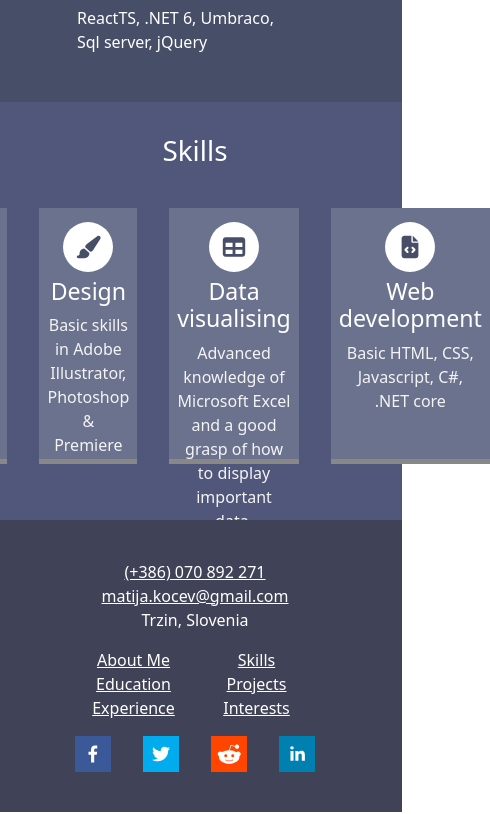
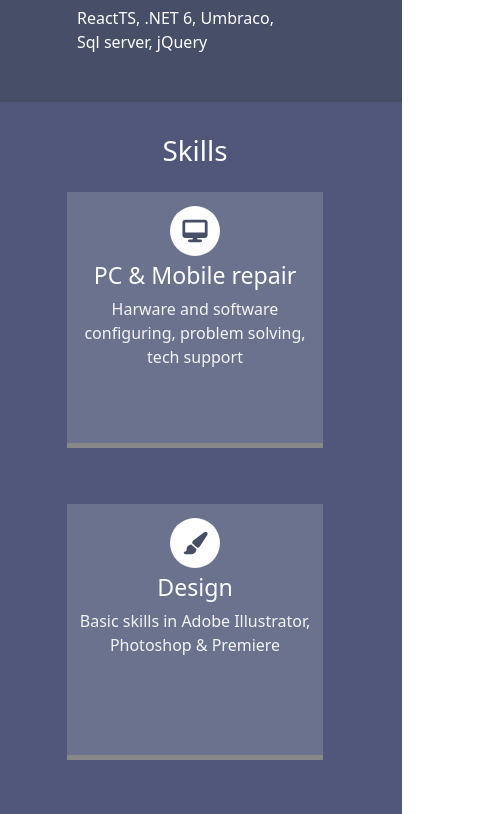
Before and after one commit to MatijaKocevar/portfolio_V2, a React (Vite) app: page / in a window 390 px wide. Shown: the part 3361-4175 px from the top of the page, 490 px wide, since content can reach past the window. Built offline with nearby package versions, Linux system fonts and the light colour scheme.

Commit message:
skills fixed responsive

```diff
--- a/src/components/skills.tsx
+++ b/src/components/skills.tsx
@@ -1,19 +1,17 @@
 import React from 'react';
 import { FontAwesomeIcon } from '@fortawesome/react-fontawesome';
 import { faFacebookF, faGoogle } from '@fortawesome/free-brands-svg-icons';
-import {
-  faTable,
-  faPaintBrush,
-  faDesktop,
-  faFileCode,
-} from '@fortawesome/free-solid-svg-icons';
+import { faTable, faPaintBrush, faDesktop, faFileCode } from '@fortawesome/free-solid-svg-icons';
 import './styles/skills.scss';
+import { Container, Row } from 'react-bootstrap';
 
 const Service = () => {
   return (
-    <div id='skills' className='skills'>
-      <h1 className='heading'>Skills</h1>
-      <div className='container'>
+    <Container id='skills' className='skills'>
+      <Row className='heading-row'>
+        <h1>Skills</h1>
+      </Row>
+      <Row className='skills-container'>
         <div className='box'>
           <div className='circle'>
             <FontAwesomeIcon className='icon' icon={faDesktop} size='2x' />
@@ -35,10 +33,7 @@ const Service = () => {
             <FontAwesomeIcon className='icon' icon={faTable} size='2x' />
           </div>
           <h3>Data visualising</h3>
-          <p>
-            Advanced knowledge of Microsoft Excel and a good grasp of how to
-            display important data.
-          </p>
+          <p>Advanced knowledge of Microsoft Excel and a good grasp of how to display important data.</p>
         </div>
         {/* - */}
         <div className='box'>
@@ -48,8 +43,8 @@ const Service = () => {
           <h3>Web development</h3>
           <p>Basic HTML, CSS, Javascript, C#, .NET core</p>
         </div>
-      </div>
-    </div>
+      </Row>
+    </Container>
   );
 };
 
--- a/src/components/styles/skills.scss
+++ b/src/components/styles/skills.scss
@@ -5,20 +5,22 @@
   text-align: center;
   background-color: v.$mediumPurple;
 
-  h1 {
-    padding-top: 2rem;
-    color: v.$white;
+  .heading-row {
+    h1 {
+      color: v.$white;
+    }
   }
 
-  .container {
-    padding-bottom: 1.5rem;
+  .skills-container {
+    padding-top: 1rem;
     flex-direction: row;
     justify-content: space-between;
-    gap: 2rem;
     display: flex;
     justify-content: center;
     align-items: center;
     width: 100%;
+    gap: 2rem;
+    margin: 0;
 
     .box {
       height: 16rem;
```
